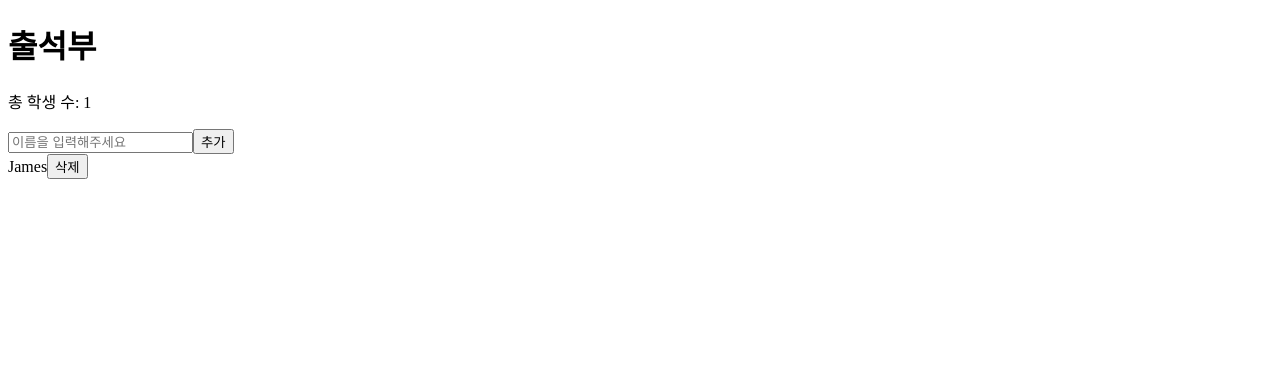
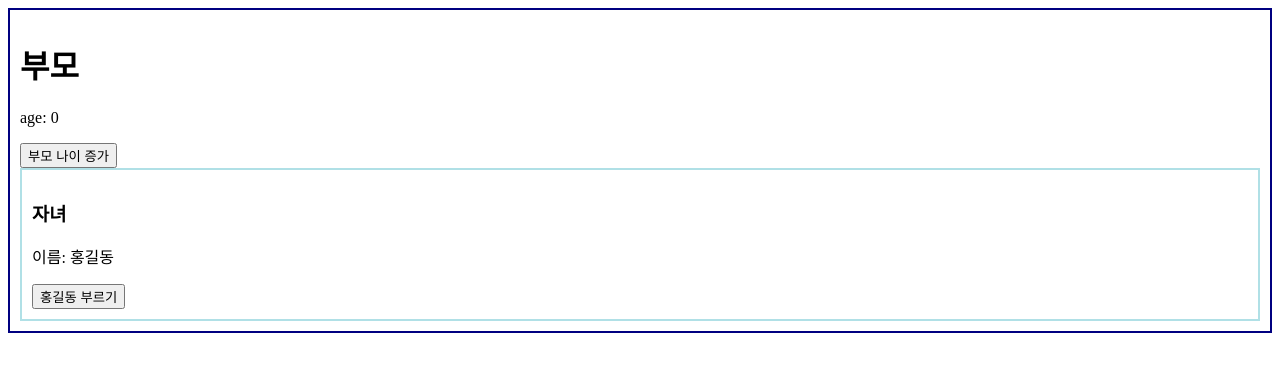
Before and after one commit to lineJeong/react-js-practice, a React (Create React App) app in the folder star-coding/: page / in a window 1280 px wide. Shown: the top 372 px of the page. Built offline with nearby package versions, Linux system fonts and the light colour scheme.

Commit message:
React.memo

```diff
--- a/star-coding/src/App.js
+++ b/star-coding/src/App.js
@@ -1,12 +1,16 @@
 // useReducer
 // import Bank from "./useReducer/pages/Bank";
-import AttendanceBook from "./useReducer/pages/AttendanceBook";
+// import AttendanceBook from "./useReducer/pages/AttendanceBook";
+
+// React.memo
+import Parent from "./memo/Parent";
 
 function App() {
   return (
     <>
       {/* <Bank /> */}
-      <AttendanceBook />
+      {/* <AttendanceBook /> */}
+      <Parent />
     </>
   );
 }
--- a/star-coding/src/index.js
+++ b/star-coding/src/index.js
@@ -4,7 +4,7 @@
 
 const root = ReactDOM.createRoot(document.getElementById("root"));
 root.render(
-  <React.StrictMode>
-    <App />
-  </React.StrictMode>
+  // <React.StrictMode>
+  <App />
+  // </React.StrictMode>
 );
--- /dev/null
+++ b/star-coding/src/memo/Child.js
@@ -0,0 +1,17 @@
+import { memo } from "react";
+
+function Child({ name, CallMe }) {
+  console.log("자식 컴포넌트 랜더링");
+
+  return (
+    <div style={{ border: "2px solid powderblue", padding: "10px" }}>
+      <h3>자녀</h3>
+      <p>이름: {name}</p>
+      <button onClick={CallMe}>홍길동 부르기</button>
+      {/* <p>성: {name.lastName}</p>
+      <p>이름: {name.firstName}</p> */}
+    </div>
+  );
+}
+
+export default memo(Child);
--- /dev/null
+++ b/star-coding/src/memo/Parent.js
@@ -0,0 +1,37 @@
+import { useState, useCallback } from "react";
+import Child from "./Child";
+
+function Parent() {
+  const [parentAge, setParentAge] = useState(0);
+
+  const incrementParentAge = () => {
+    setParentAge(parentAge + 1);
+  };
+
+  console.log("부모 컴포넌트 랜더링");
+
+  // useMemo
+  // const name = useMemo(
+  //   () => ({
+  //     lastName: "홍",
+  //     firstName: "길동",
+  //   }),
+  //   []
+  // );
+
+  // useCallback
+  const CallMe = useCallback(() => {
+    console.log("홍길동!!!!!!!!");
+  }, []);
+
+  return (
+    <div style={{ border: "2px solid navy", padding: "10px" }}>
+      <h1>부모</h1>
+      <p>age: {parentAge}</p>
+      <button onClick={incrementParentAge}>부모 나이 증가</button>
+      <Child name={"홍길동"} CallMe={CallMe} />
+    </div>
+  );
+}
+
+export default Parent;
```
